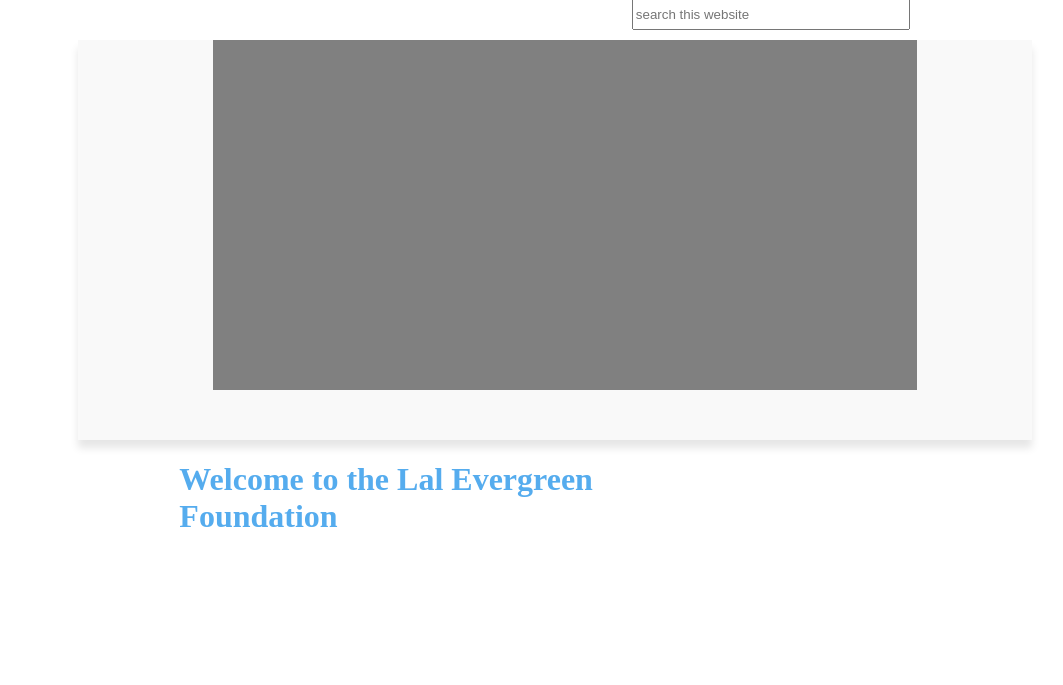
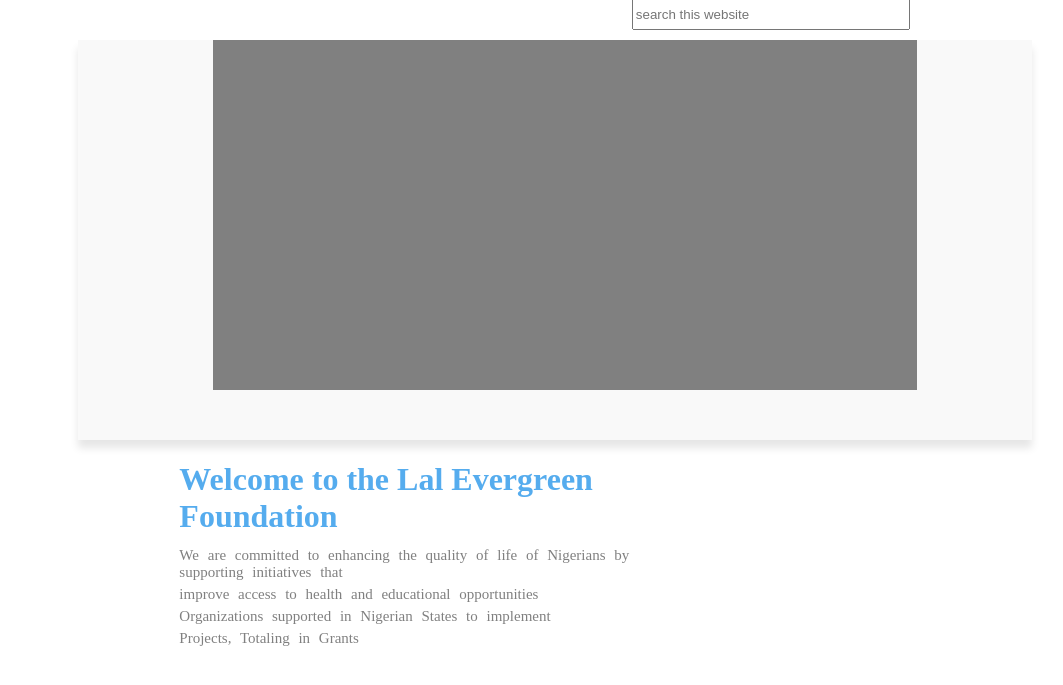
Before and after one commit to lalagreen/foundation, a plain HTML site: page index.html in a window 1280 px wide. Shown: the part 293-978 px from the top of the page, without its empty margins (102-1165 px from the left). Drawn offline with Linux system fonts and the light colour scheme.

Commit message:
Add paragraphs to paragraph container

```diff
--- a/index.html
+++ b/index.html
@@ -40,4 +40,8 @@
   </div>
   <div class="col-md-10">
    <h1 style="color:#55ACEE">Welcome to the Lal Evergreen Foundation</h1>
+   <p>We are committed to enhancing the quality of life of Nigerians by supporting initiatives that </p>
+   <p>improve access to health and educational opportunities</p>
+   <p>Organizations supported in  Nigerian States to implement</p>
+   <p>Projects, Totaling  in Grants</p>
   </div>
```
